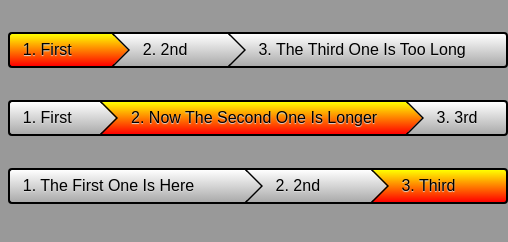
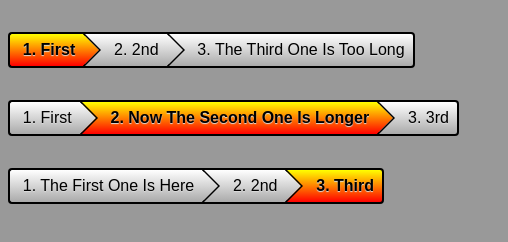
Before and after one commit to radogado/arrow-mask, a plain HTML site: page index.html in a window 390 px wide. Shown: the whole page, 508 px wide, since content can reach past the window. Drawn offline with Linux system fonts and the light colour scheme.

Commit message:
mobile viewport, bold active tab

```diff
--- a/breadcrumbs.css
+++ b/breadcrumbs.css
@@ -53,6 +53,7 @@
 	background: linear-gradient(to bottom,  #ffff00 0%,#ff0000 100%); /* W3C */
 	filter: progid:DXImageTransform.Microsoft.gradient( startColorstr='#ffff00', endColorstr='#ff0000',GradientType=0 ); /* IE6-9 */
 
+	font-weight: bold;
 }
 .breadcrumbs a:hover {
 	text-decoration: underline;
--- a/index.html
+++ b/index.html
@@ -1,8 +1,9 @@
 <link rel="styleSheet" href="breadcrumbs.css" type="text/css" media="screen">
+	<meta name="viewport" content="width=device-width, initial-scale=1.0, maximum-scale=1.0, user-scalable=1">
 
 <body>
 
-<div style="width: 500px; margin: 0 auto;"> <!-- Sample container -->
+<div style="max-width: 500px; margin: 0 auto;"> <!-- Sample container -->
 
 	<ol class="breadcrumbs">
 
```
